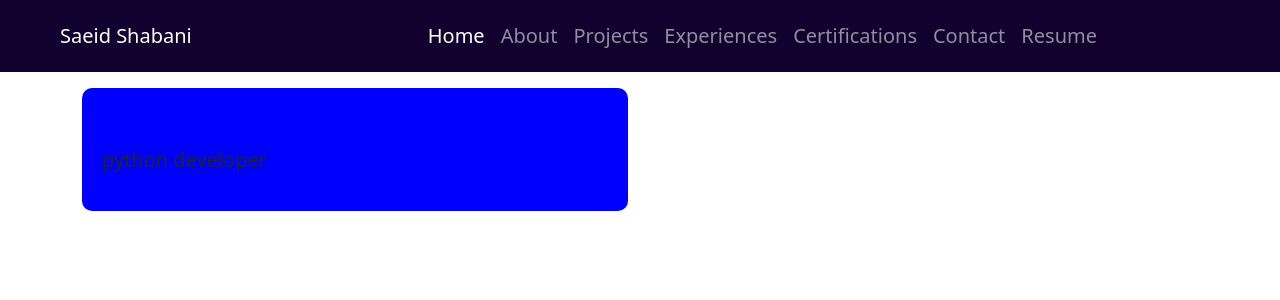
After one commit to saeid-shabani-django/portfolio, a Django app: page /experiences/ in a window 1280 px wide. The commit adds this page. Shown: the top 300 px of the page. Run offline with Django 5.2, Linux system fonts and the light colour scheme.

Commit message:
create experience seg

```diff
--- a/resume/static/css/style.css
+++ b/resume/static/css/style.css
@@ -51,3 +51,23 @@
     height: auto;
     display: block;
 }
+
+
+.lead{
+
+}
+
+.jumbtron{
+    background-color: blue;
+    padding: 20px;
+    border-radius: 10px;
+}
+
+.display4{
+    color: blue;
+    font-size: 24px;
+}
+.load{
+    font-size: 18px;
+    color: blue;
+}
--- /dev/null
+++ b/resume/templates/experience.html
@@ -0,0 +1,20 @@
+{% extends '_base.html' %}
+{% load static %}
+{% block title %}
+    Home
+{% endblock %}
+
+{% block content %}
+
+   <div class="row my-2">
+   {% for exp in experiences %}
+<div class="col-6">
+       <div class="jumbtron jumbtron-fluid mt-2">
+   <h1 class="display4">{{ exp.company_name }}</h1>
+       <p class="lead">{{ exp.position }}</p>
+
+       </div>
+   {% endfor %}
+   </div>
+
+{% endblock %}
--- a/resume/templates/navbar.html
+++ b/resume/templates/navbar.html
@@ -16,7 +16,7 @@
           <a class="nav-link" href="{% url 'projects' %}">Projects</a>
         </li>
           <li class="nav-item">
-          <a class="nav-link" href="#">Experiences</a>
+          <a class="nav-link" href="{% url 'experiences' %}">Experiences</a>
         </li>
           <li class="nav-item">
           <a class="nav-link" href="#">Certifications</a>
--- a/resume/templates/projects.html
+++ b/resume/templates/projects.html
@@ -10,7 +10,7 @@
    {% for project in projects_show %}
 <div class="col-6">
      <img src="{% static project.path %}" width="500" height="800" class="img-fluid">
-      <h4>{{ project.title }}</h4>
+    <a href="https://github.com/saeid-shabani-django/bookstore" ><h4 class="text-dark">{{ project.title }}</h4></a>
        </div>
    {% endfor %}
    </div>
--- a/resume/urls.py
+++ b/resume/urls.py
@@ -5,5 +5,6 @@
     path('',views.home,name='home'),
     path('about/',views.about,name='about'),
     path('projects/',views.projects,name='projects'),
+    path('experiences/',views.experiences,name='experiences'),
 
 ]
--- a/resume/views.py
+++ b/resume/views.py
@@ -8,9 +8,18 @@
     return render(request,'about.html')
 
 def projects(request):
+
     projects_show = [
         {'title':'blog',
          'path':'images/blog.png'},
 
     ]
     return render(request,'projects.html',{'projects_show':projects_show})
+
+
+def experiences(request):
+    experiences=[
+        {'company_name':'abc',
+         'position':'python developer'},
+    ]
+    return render(request,'experience.html',{'experiences':experiences})
```
